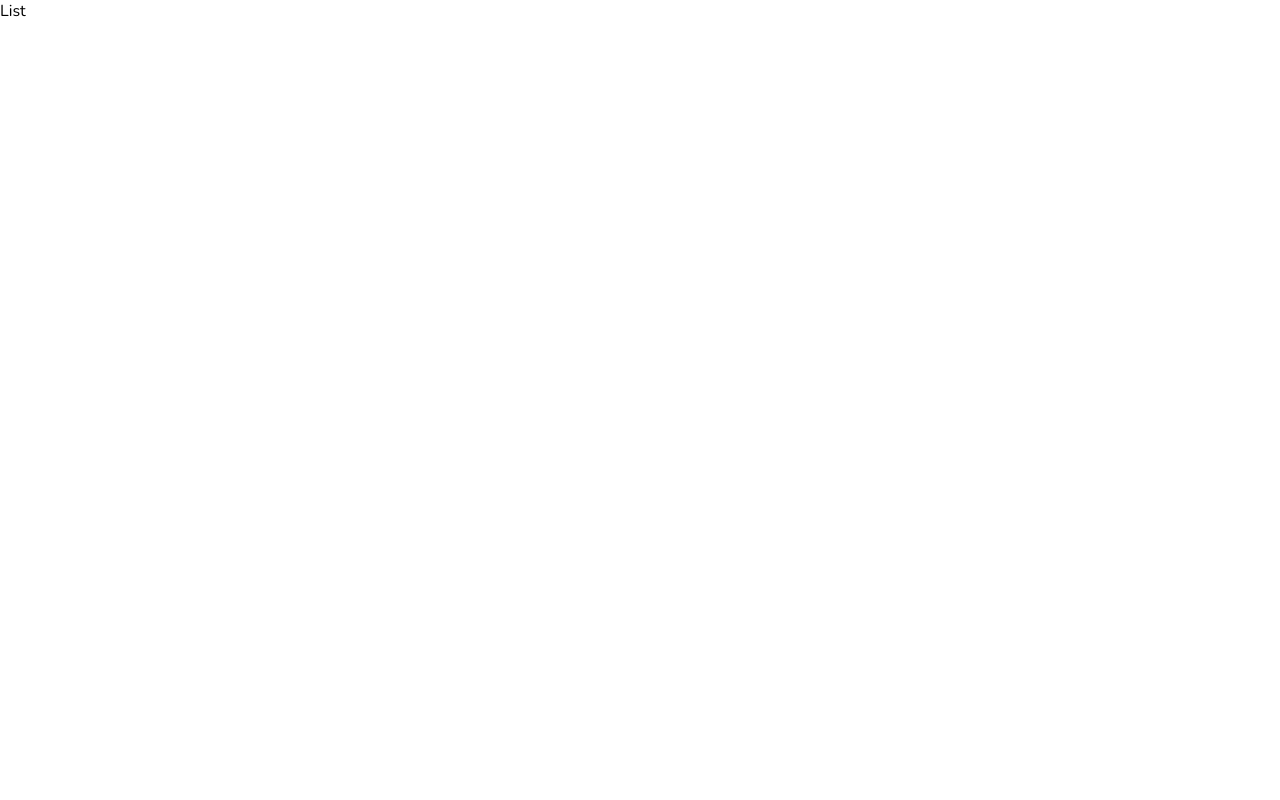
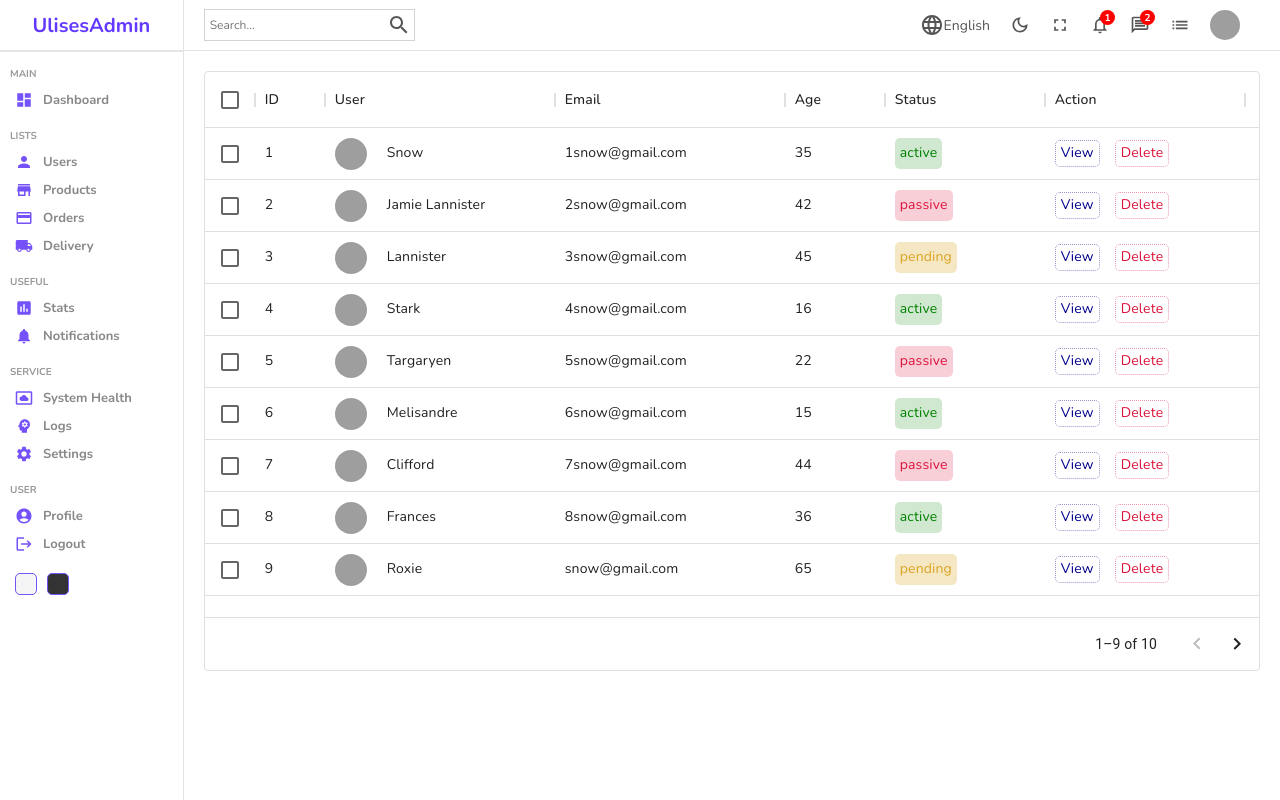
Before and after one commit to UlisesBojorquez/web-admin-dashboard, a React (Create React App) app in the folder web_admin_dashboard/: page /users in a window 1280 px wide. Built offline with nearby package versions, Linux system fonts and the light colour scheme; grey boxes are pictures that could not be loaded.

Commit message:
Datatable design completed

```diff
--- a/web_admin_dashboard/package.json
+++ b/web_admin_dashboard/package.json
@@ -7,6 +7,7 @@
     "@emotion/styled": "^11.9.3",
     "@mui/icons-material": "^5.8.4",
     "@mui/material": "^5.8.6",
+    "@mui/x-data-grid": "^5.12.3",
     "@testing-library/jest-dom": "^5.16.4",
     "@testing-library/react": "^13.3.0",
     "@testing-library/user-event": "^13.5.0",
--- /dev/null
+++ b/web_admin_dashboard/src/components/datatable/Datatable.jsx
@@ -0,0 +1,35 @@
+import React from 'react';
+import "./datatable.scss";
+import { DataGrid } from '@mui/x-data-grid';
+import { userColumns, userRows } from '../../datatablesource';
+
+const Datatable = () => {
+    const actionColumn = [{
+        field:"action",
+        headerName:"Action",
+        width: 200,
+        renderCell:()=>{
+            return(
+                <div className="app__datatable-cellAction">
+                    <div className="app__detatable-viewButton">View</div>
+                    <div className="app__detatable-deleteButton">Delete</div>
+                </div>
+            )
+        }
+    }]
+
+    return (
+        <div className='app__datatable'>
+            <DataGrid
+                rows={userRows}
+                columns={userColumns.concat(actionColumn)}
+                pageSize={9}
+                rowsPerPageOptions={[9]}
+                checkboxSelection
+            />
+
+        </div>
+    );
+};
+
+export default Datatable;
--- /dev/null
+++ b/web_admin_dashboard/src/components/datatable/datatable.scss
@@ -0,0 +1,59 @@
+.app__datatable{
+    height: 600px;
+    padding: 20px;
+
+    .app__datatable-cellWithImg{
+        display: flex;
+        align-items: center;
+
+        .app__datatable-cellImg{
+            width: 32px;
+            height: 32px;
+            border-radius: 50%;
+            object-fit: cover;
+            margin-right: 20px;
+        }
+    }
+
+    .app__datatable-cellWithStatus{
+        padding: 5px;
+        border-radius: 5px;
+
+        &.active{
+            color:green;
+            background-color: rgba(0, 128, 0, 0.183);
+        }
+
+        &.pending{
+            color:goldenrod;
+            background-color: rgba(218, 165, 32, 0.265);
+        }
+
+        &.passive{
+            color:crimson;
+            background-color: rgba(220, 20, 60, 0.205);
+        }
+    }
+
+    .app__datatable-cellAction{
+        display: flex;
+        align-items: center;
+        gap: 15px;
+
+        .app__detatable-viewButton{
+            padding: 2px 5px;
+            border-radius: 5px;
+            color: darkblue;
+            border: 1px dotted rgba(0, 0, 139, 0.422);
+            cursor: pointer;
+        }
+
+        .app__detatable-deleteButton{
+            padding: 2px 5px;
+            border-radius: 5px;
+            color: crimson;
+            border: 1px dotted rgba(220, 20, 60, 0.445);
+            cursor: pointer;
+        }
+    }
+}
--- a/web_admin_dashboard/src/components/index.js
+++ b/web_admin_dashboard/src/components/index.js
@@ -4,3 +4,4 @@
 export {default as Featured} from "./featured/Featured";
 export {default as Chart} from "./chart/Chart";
 export {default as Table} from "./table/Table";
+export {default as Datatable} from "./datatable/Datatable";
--- /dev/null
+++ b/web_admin_dashboard/src/datatablesource.js
@@ -0,0 +1,123 @@
+export const userColumns = [
+    { field: "id", headerName: "ID", width: 70 },
+    {
+      field: "user",
+      headerName: "User",
+      width: 230,
+      renderCell: (params) => {
+        return (
+          <div className="app__datatable-cellWithImg">
+            <img className="app__datatable-cellImg" src={params.row.img} alt="avatar" />
+            {params.row.username}
+          </div>
+        );
+      },
+    },
+    {
+      field: "email",
+      headerName: "Email",
+      width: 230,
+    },
+
+    {
+      field: "age",
+      headerName: "Age",
+      width: 100,
+    },
+    {
+      field: "status",
+      headerName: "Status",
+      width: 160,
+      renderCell: (params) => {
+        return (
+          <div className={`app__datatable-cellWithStatus ${params.row.status}`}>
+            {params.row.status}
+          </div>
+        );
+      },
+    },
+  ];
+
+  //temporary data
+  export const userRows = [
+    {
+      id: 1,
+      username: "Snow",
+      img: "https://images.pexels.com/photos/1820770/pexels-photo-1820770.jpeg?auto=compress&cs=tinysrgb&dpr=2&w=500",
+      status: "active",
+      email: "1snow@gmail.com",
+      age: 35,
+    },
+    {
+      id: 2,
+      username: "Jamie Lannister",
+      img: "https://images.pexels.com/photos/1820770/pexels-photo-1820770.jpeg?auto=compress&cs=tinysrgb&dpr=2&w=500",
+      email: "2snow@gmail.com",
+      status: "passive",
+      age: 42,
+    },
+    {
+      id: 3,
+      username: "Lannister",
+      img: "https://images.pexels.com/photos/1820770/pexels-photo-1820770.jpeg?auto=compress&cs=tinysrgb&dpr=2&w=500",
+      email: "3snow@gmail.com",
+      status: "pending",
+      age: 45,
+    },
+    {
+      id: 4,
+      username: "Stark",
+      img: "https://images.pexels.com/photos/1820770/pexels-photo-1820770.jpeg?auto=compress&cs=tinysrgb&dpr=2&w=500",
+      email: "4snow@gmail.com",
+      status: "active",
+      age: 16,
+    },
+    {
+      id: 5,
+      username: "Targaryen",
+      img: "https://images.pexels.com/photos/1820770/pexels-photo-1820770.jpeg?auto=compress&cs=tinysrgb&dpr=2&w=500",
+      email: "5snow@gmail.com",
+      status: "passive",
+      age: 22,
+    },
+    {
+      id: 6,
+      username: "Melisandre",
+      img: "https://images.pexels.com/photos/1820770/pexels-photo-1820770.jpeg?auto=compress&cs=tinysrgb&dpr=2&w=500",
+      email: "6snow@gmail.com",
+      status: "active",
+      age: 15,
+    },
+    {
+      id: 7,
+      username: "Clifford",
+      img: "https://images.pexels.com/photos/1820770/pexels-photo-1820770.jpeg?auto=compress&cs=tinysrgb&dpr=2&w=500",
+      email: "7snow@gmail.com",
+      status: "passive",
+      age: 44,
+    },
+    {
+      id: 8,
+      username: "Frances",
+      img: "https://images.pexels.com/photos/1820770/pexels-photo-1820770.jpeg?auto=compress&cs=tinysrgb&dpr=2&w=500",
+      email: "8snow@gmail.com",
+      status: "active",
+      age: 36,
+    },
+    {
+      id: 9,
+      username: "Roxie",
+      img: "https://images.pexels.com/photos/1820770/pexels-photo-1820770.jpeg?auto=compress&cs=tinysrgb&dpr=2&w=500",
+      email: "snow@gmail.com",
+      status: "pending",
+      age: 65,
+    },
+    {
+      id: 10,
+      username: "Roxie",
+      img: "https://images.pexels.com/photos/1820770/pexels-photo-1820770.jpeg?auto=compress&cs=tinysrgb&dpr=2&w=500",
+      email: "snow@gmail.com",
+      status: "active",
+      age: 65,
+    },
+  ];
--- a/web_admin_dashboard/src/pages/list/List.jsx
+++ b/web_admin_dashboard/src/pages/list/List.jsx
@@ -1,9 +1,17 @@
 import React from 'react';
+import "./list.scss";
+import { Datatable, Navbar, Sidebar } from '../../components';
 
 const List = () => {
 
     return (
-        <div>List</div>
+        <div className='app__list'>
+            <Sidebar/>
+            <div className="app__list-container">
+                <Navbar/>
+                <Datatable/>
+            </div>
+        </div>
     );
 };
 
--- a/web_admin_dashboard/src/pages/list/list.scss
+++ b/web_admin_dashboard/src/pages/list/list.scss
@@ -0,0 +1,9 @@
+.app__list{
+    display: flex;
+    width: 100%;
+
+    .app__list-container{
+       flex:6;
+
+    }
+ }
```
Also changed, not shown: 1 other file (tests, documents, lock files or other folders).
